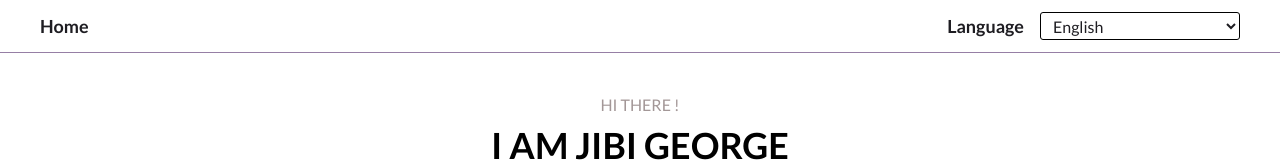
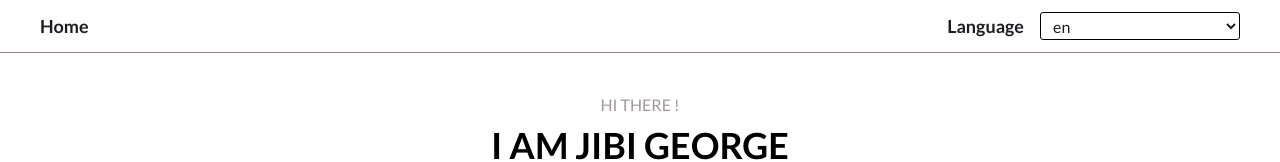
Before and after one commit to JibiGeorge/i18next-Sub_Path_Routing, a Next.js app: page / in a window 1280 px wide. Shown: the top 162 px of the page. Built offline with nearby package versions, Linux system fonts and the light colour scheme.

Commit message:
Displaying active locale language in header language dropdown box

```diff
--- a/src/components/Header.tsx
+++ b/src/components/Header.tsx
@@ -1,4 +1,5 @@
 import Link from 'next/link'
+import { useRouter } from 'next/router'
 import React from 'react'
 
 const links = [
@@ -6,6 +7,8 @@ const links = [
 ]
 
 const Header = () => {
+
+    const {locale} = useRouter();
     return (
         <header className='w-full h-fit px-10 py-3 sticky font-lato border-b border-[#967fa5]'>
             <div className='w-full h-fit flex flex-row justify-between items-center'>
@@ -23,8 +26,7 @@ const Header = () => {
                 <div className='flex flex-row gap-4'>
                     <span className='text-[#1e1d22] font-bold text-lg'>Language</span>
                     <select name="" id="" className='min-w-[200px] bg-white rounded-[3px] px-2 text-[#1e1d22] border-black border'>
-                        <option>English</option>
-                        <option>Hindi</option>
+                        <option>{locale}</option>
                     </select>
                 </div>
             </div>
```
